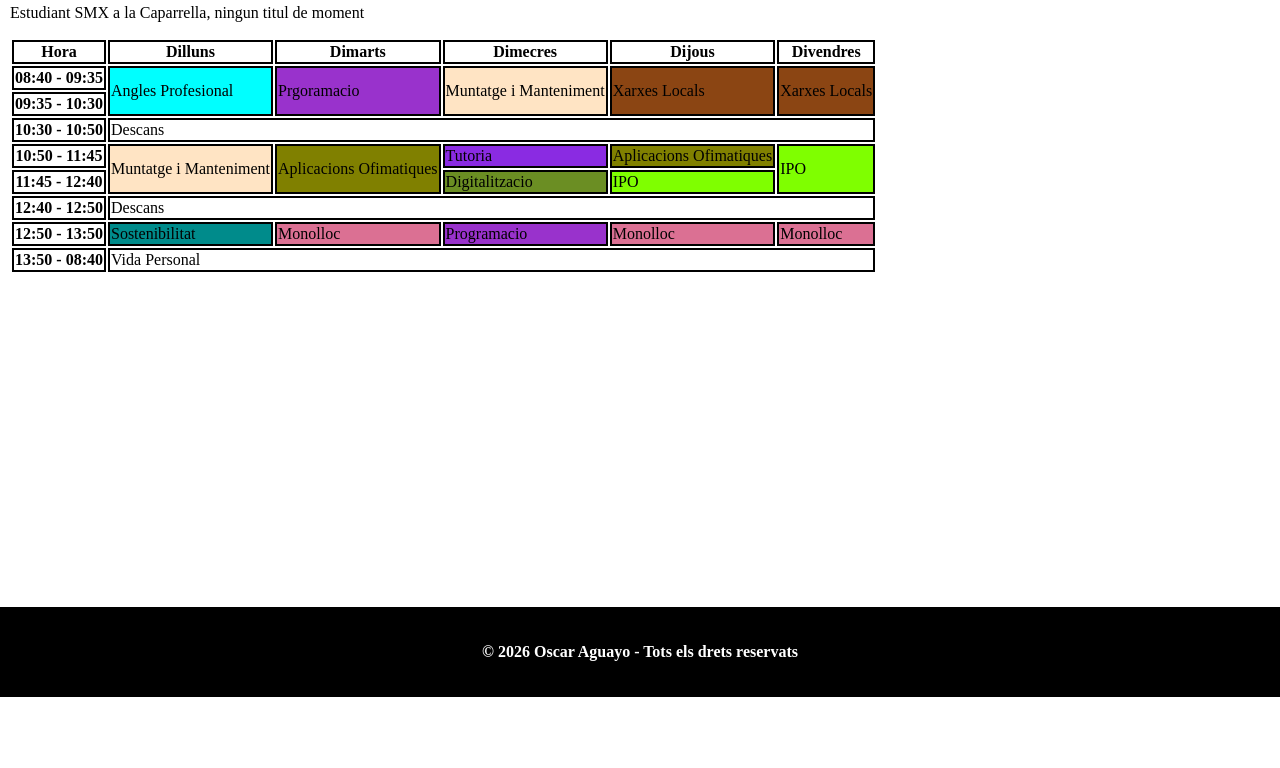
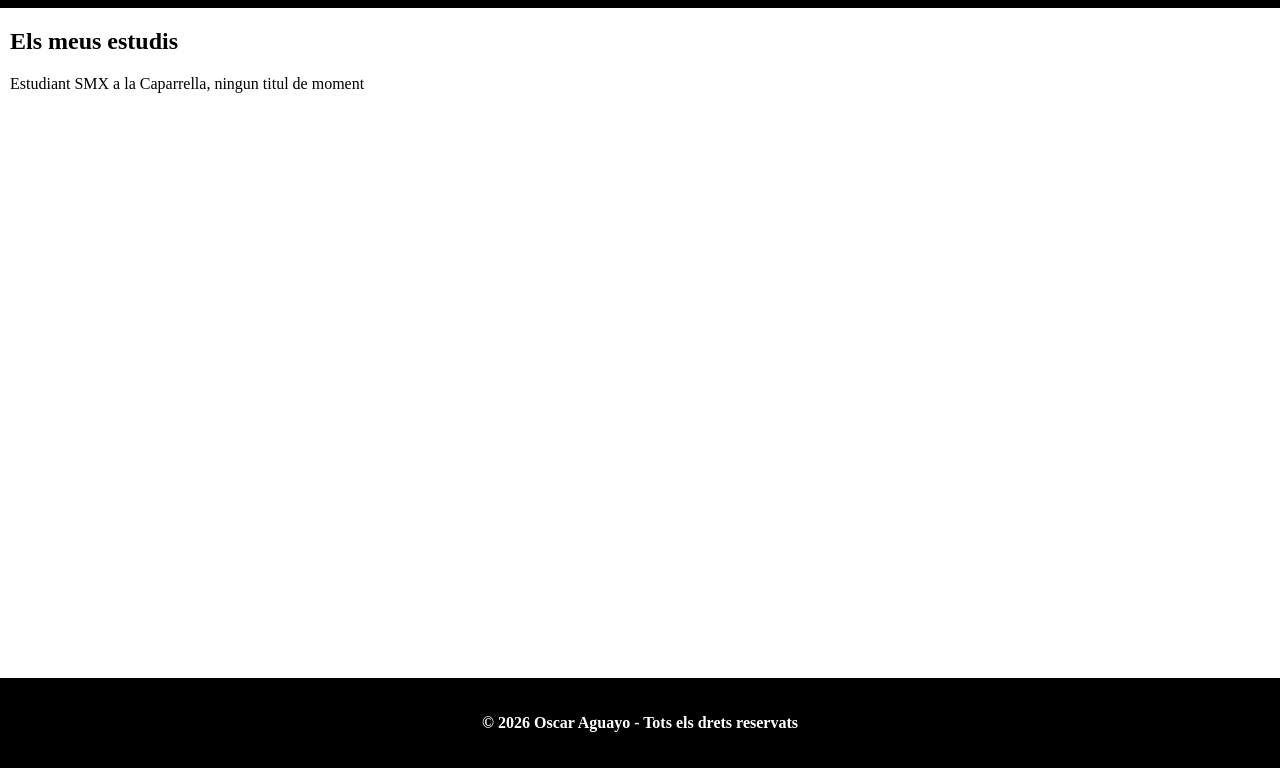
Before and after one commit to Av3rnuss/El-meu-Portfolio, a plain HTML site: page pages/Estudis.html in a window 1280 px wide. Shown: the part 121-889 px from the top of the page. Before the commit the page ends 818 px from the top, so only its background shows below. Drawn offline with Linux system fonts and the light colour scheme.

Commit message:
Add files via upload

```diff
--- a/css/style.css
+++ b/css/style.css
@@ -50,6 +50,12 @@ footer {
     border-radius: 15px;
     border: 5px solid black;
     width: 100px;
+}
+
+.img-terciaria {
+    border-radius: 100px;
+    border: 5px solid white;
+    width: 50px;
 }
 
 th {
--- a/pages/Estudis.html
+++ b/pages/Estudis.html
@@ -14,6 +14,7 @@
 
         <nav>
             <ul>
+                <li><img class="img-terciaria" src="https://picsum.photos/id/237/200/300" alt="Imatge de perfil"></li>
                 <li><a href="../index.html">Inici</a></li>
                 <li><a href="./sobre_mi.html">Sobre mi</a></li>
                 <li><a href="./Estudis.html">Estudis</a></li>
@@ -25,78 +26,13 @@
 
     <div class="contingut-principal">
 
+
         <h2>Els meus estudis</h2>
 
         <p>Estudiant SMX a la Caparrella, ningun titul de moment
         </p>
 
-        <table>
-            <thead>
-                <tr>
-                    <th>Hora</th>
-                    <th>Dilluns</th>
-                    <th>Dimarts</th>
-                    <th>Dimecres</th>
-                    <th>Dijous</th>
-                    <th>Divendres</th>
-                </tr>
-            </thead>
 
-            <Tbody>
-                <tr>
-                    <th>08:40 - 09:35</th>
-                    <td rowspan="2" class="ingles">Angles Profesional</td>
-                    <td rowspan="2" class="programacio">Prgoramacio</td>
-                    <td rowspan="2" class="manteniment">Muntatge i Manteniment</td>
-                    <td rowspan="2" class="xarxes">Xarxes Locals</td>
-                    <td rowspan="2" class="xarxes">Xarxes Locals</td>
-                </tr>
-
-                <tr>
-                    <th>09:35 - 10:30</th>
-                </tr>
-
-                <tr>
-                    <th>10:30 - 10:50</th>
-                    <td colspan="5">Descans</td>
-                </tr>
-
-                <tr>
-                    <th>10:50 - 11:45</th>
-                    <td rowspan="2" class="manteniment">Muntatge i Manteniment</td>
-                    <td rowspan="2" class="ofimatica">Aplicacions Ofimatiques</td>
-                    <td class="tutoria">Tutoria</td>
-                    <td class="ofimatica">Aplicacions Ofimatiques</td>
-                    <td rowspan="2" class="ipo">IPO</td>
-                </tr>
-
-                <tr>
-                    <th>11:45 - 12:40</th>
-                    <td class="digital">Digitalitzacio</td>
-                    <td class="ipo">IPO</td>
-                </tr>
-
-                <tr>
-                    <th>12:40 - 12:50</th>
-                    <td colspan="5">Descans</td>
-                </tr>
-
-                <tr>
-                    <th>12:50 - 13:50</th>
-                    <td class="sosten">Sostenibilitat</td>
-                    <td class="mono">Monolloc</td>
-                    <td class="programacio">Programacio</td>
-                    <td class="mono">Monolloc</td>
-                    <td class="mono">Monolloc</td>
-                </tr>
-
-                <tr>
-                    <th>13:50 - 08:40</th>
-                    <td colspan="5">Vida Personal</td>
-                </tr>
-
-            </Tbody>
-        </table>
     </div>
 
     <footer>
```
Also changed, not shown: index.html (+1 -0 lines), pages/Contacta.html (+3 -0 lines), pages/sobre_mi.html (+1 -0 lines).
